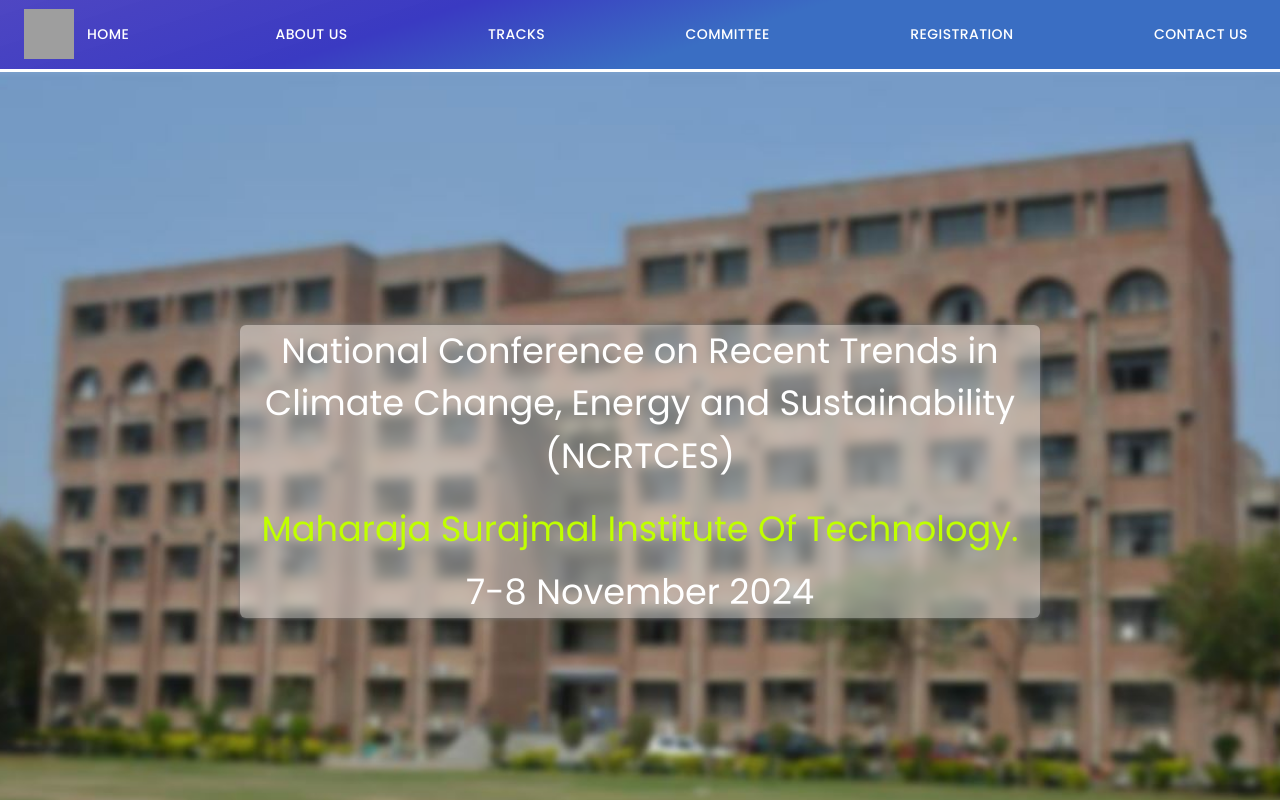
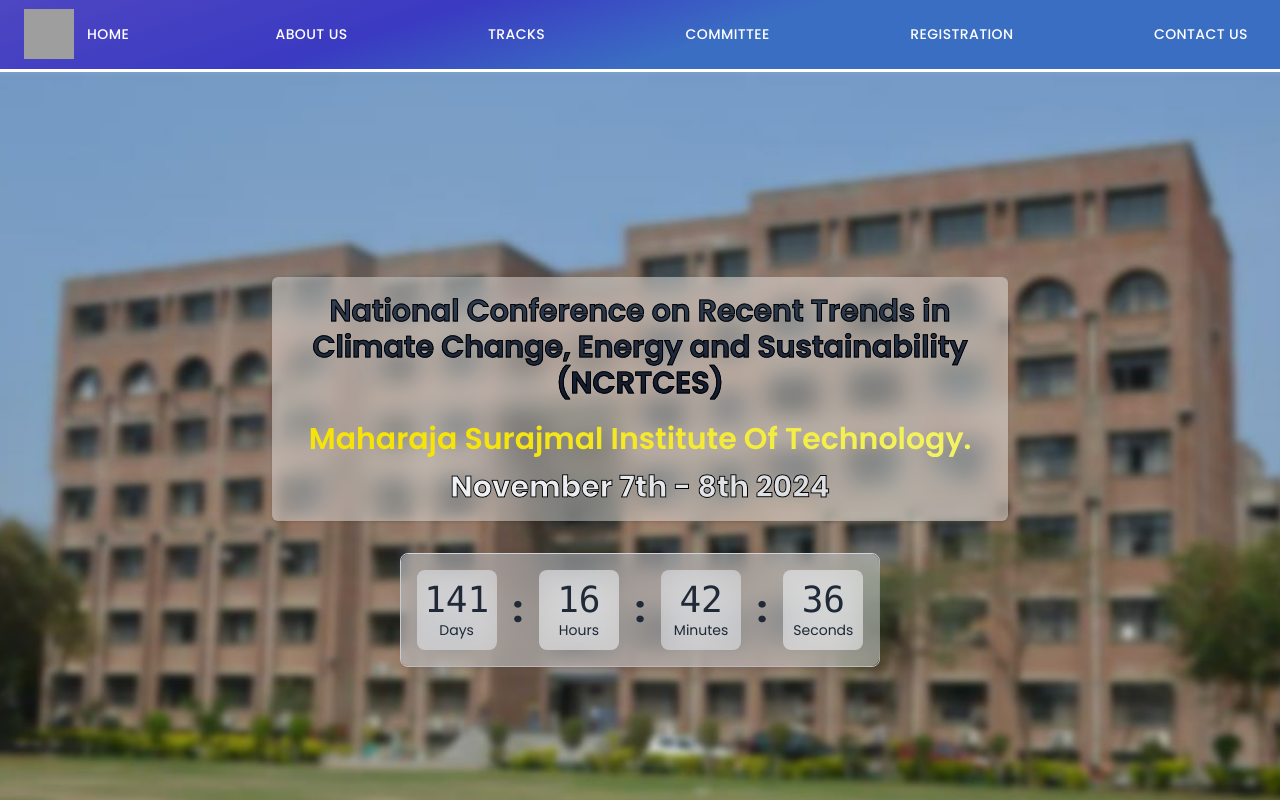
Before and after one commit to c4dr-me/ncrtces-website, a React (Vite) app: page /contact in a window 1280 px wide. Shown: the top 800 px of the page. Built offline with nearby package versions, Linux system fonts and the light colour scheme; grey boxes are pictures that could not be loaded.

Commit message:
added timer

```diff
--- /dev/null
+++ b/components/CountdownTimer.jsx
@@ -0,0 +1,57 @@
+import React, { useState, useEffect } from "react";
+
+const CountdownTimer = ({ targetDate }) => {
+  const calculateTimeLeft = () => {
+    const difference = +new Date(targetDate) - +new Date();
+    let timeLeft = {};
+
+    if (difference > 0) {
+      timeLeft = {
+        days: Math.floor(difference / (1000 * 60 * 60 * 24)),
+        hours: Math.floor((difference / (1000 * 60 * 60)) % 24),
+        minutes: Math.floor((difference / 1000 / 60) % 60),
+        seconds: Math.floor((difference / 1000) % 60),
+      };
+    }
+
+    return timeLeft;
+  };
+
+  const [timeLeft, setTimeLeft] = useState(calculateTimeLeft());
+
+  useEffect(() => {
+    const timer = setTimeout(() => {
+      setTimeLeft(calculateTimeLeft());
+    }, 1000);
+
+    return () => clearTimeout(timer);
+  });
+
+  return (
+  <div className="flex flex-col items-center justify-center h-auto bg-[rgba(255, 255, 255, 0.8)] text-gray-800 border border-gray-300 rounded-lg ">
+    <div className="flex items-center space-x-4 text-2xl p-4 bg-gray-300 rounded-lg shadow-lg bg-opacity-50 backdrop-filter backdrop-blur-lg">
+      <div className="flex flex-col items-center justify-center bg-gray-200 bg-opacity-50 text-gray-800 p-2 rounded-lg w-20 h-20 backdrop-filter backdrop-blur-lg">
+        <span className="font-mono text-4xl">{timeLeft.days || "0"}</span>
+        <span className="text-sm">Days</span>
+      </div>
+      <span className="font-bold text-gray-800 text-4xl flex items-center">:</span>
+      <div className="flex flex-col items-center justify-center bg-gray-100 bg-opacity-50 text-gray-800 p-2 rounded-lg w-20 h-20 backdrop-filter backdrop-blur-lg">
+        <span className="font-mono text-4xl">{timeLeft.hours || "0"}</span>
+        <span className="text-sm">Hours</span>
+      </div>
+      <span className="font-bold text-gray-800 text-4xl flex items-center">:</span>
+      <div className="flex flex-col items-center justify-center bg-gray-200 bg-opacity-50 text-gray-800 p-2 rounded-lg w-20 h-20 backdrop-filter backdrop-blur-lg">
+        <span className="font-mono text-4xl">{timeLeft.minutes || "0"}</span>
+        <span className="text-sm">Minutes</span>
+      </div>
+      <span className="font-bold text-gray-800 text-4xl flex items-center">:</span>
+      <div className="flex flex-col items-center justify-center bg-gray-100 bg-opacity-50 text-gray-800 p-2 rounded-lg w-20 h-20 backdrop-filter backdrop-blur-lg">
+        <span className="font-mono text-4xl">{timeLeft.seconds || "0"}</span>
+        <span className="text-sm">Seconds</span>
+      </div>
+    </div>
+  </div>
+  );
+};
+
+export default CountdownTimer;
--- a/components/MainContent.jsx
+++ b/components/MainContent.jsx
@@ -1,16 +1,27 @@
 import React from 'react'
 import '../src/Main.css'
+import CountdownTimer from '../components/CountdownTimer'
+
 const Main = () => {
+  const targetDate = '2024-11-07T00:00:00'
   return (
-    <div className='main' id='main'>
-        <div className="box">
-            <h1>National Conference on Recent Trends in  Climate Change, Energy and Sustainability (NCRTCES)</h1>
-            <h1 className='name'>Maharaja Surajmal Institute Of Technology.</h1>
-            <h1 style={{marginTop:'10px'}}>7-8 November 2024</h1>
+<div className='main flex flex-col items-center justify-center min-h-screen bg-gray-100 p-4' id='main'>
+<div className="box text-center mb-8 text-white w-full sm:w-[calc(100%-40vw)] text-2xl sm:text-xl md:text-2xl lg:text-3xl bg-white bg-opacity-40 backdrop-blur-md rounded-md shadow p-4">
+        <h1 className='font-semibold bg-gradient-to-t from-slate-900 to-slate-700 bg-clip-text text-transparent text-border event-title text-2xl sm:text-1xl md:text-2xl lg:text-3xl'>
+          National Conference on Recent Trends in Climate Change, Energy and Sustainability (NCRTCES)
+        </h1>
+        <h1 className='name mt-5 font-semibold gradient-text event-subtitle text-2xl sm:text-1xl md:text-2xl lg:text-3xl'>
+          Maharaja Surajmal Institute Of Technology.
+        </h1>
+        <h1 className='mt-3 font-bold bg-gradient-to-r from-slate-50 to-zinc-300 bg-clip-text text-transparent text-border event-date text-2xl sm:text-1xl md:text-2xl lg:text-3xl'>
+          November 7th - 8th 2024
+        </h1>
       </div>
-
+      <div className="timer flex flex-col items-center">
+        <CountdownTimer targetDate={targetDate} />
+      </div>
     </div>
   )
 }
 
-export default Main
+export default Main
--- a/components/footer.jsx
+++ b/components/footer.jsx
@@ -2,7 +2,7 @@ import React from "react";
 
 const footer = () => {
   return (
-
+    <footer className="flex flex-col">
       <div className="google-map">
         <iframe
           src="https://www.google.com/maps/embed?pb=!1m18!1m12!1m3!1d3502.3026434125186!2d77.08987957495634!3d28.620690284619396!2m3!1f0!2f0!3f0!3m2!1i1024!2i768!4f13.1!3m3!1m2!1s0x390d04afb8dbcfe1%3A0xaff19e718be2136b!2sMaharaja%20Surajmal%20Institute%20Of%20Technology!5e0!3m2!1sen!2sin!4v1719752315118!5m2!1sen!2sin"
@@ -14,7 +14,7 @@ const footer = () => {
           referrerpolicy="no-referrer-when-downgrade"
         ></iframe>
       </div>
-
+      </footer>
   );
 };
 
--- a/pages/Contact.jsx
+++ b/pages/Contact.jsx
@@ -7,13 +7,13 @@ const Contact = () => {
       <div className="w-full" id="contact">
         <div className=" bg-white pt-16">
           <div className="pt-16">
-            <h1 className="text-[#c00000] text-center text-3xl font-[600]">
+            <h1 className="text-[#c00000] text-center text-3xl font-[600] ">
               CONTACT US
             </h1>
             <div className="w-48 h-[2px] mx-auto mt-2 bg-[#365372] rounded-xl"></div>
           </div>
           <div className="md:flex  justify-center">
-            <div className="bg-[#f0f0f0] md:w-[25%] m-[5%] pb-[2%] rounded-lg">
+            <div className="bg-[#f0f0f0] md:w-[25%] m-[5%] pb-[2%] rounded-lg transform hover:scale-105 transition-transform duration-200 cursor-pointer">
             <i className="fa-solid fa-location-dot ml-[48%] text-[30px] mt-6 mb-4 text-[#c00000]"></i>
               <div className="text-center text-[21px] font-[500] ">
                 CONFERENCE VENUE
@@ -31,7 +31,7 @@ const Contact = () => {
                 </h1>
               </div>
             </div>
-            <div className="bg-[#f0f0f0] md:w-[25%] m-[5%] pb-[2%] rounded-lg">
+            <div className="bg-[#f0f0f0] md:w-[25%] m-[5%] pb-[2%] rounded-lg transform hover:scale-105 transition-transform duration-300 cursor-pointer">
             <i className="fa-solid fa-phone ml-[48%] text-[30px] mt-6 mb-4 text-[#c00000]"></i>
               <div className="text-center text-[21px] font-[500] ">
                 PHONE NUMBER
--- a/src/Main.css
+++ b/src/Main.css
@@ -1,3 +1,5 @@
+@import url('https://cdnjs.cloudflare.com/ajax/libs/animate.css/4.1.1/animate.min.css');
+
 .main {
     background: url('../college_blur_img.jpg');
     width: 100vw;
@@ -10,18 +12,43 @@
     background-position: center;
 }
 
-.box {
+/* .box {
     color: white;
-    width: 50rem;
-    font-size: 2.2rem;
+    width: calc(100% - 40vw);
+    font-size: 2rem;
     text-align: center;
-    background:rgba(255,255,255,0.4);
-    backdrop-filter: blur(5px);
+    background: rgba(255, 255, 255, 0.4);
+    backdrop-filter: blur(10px);
     border-radius: 6px;
     box-shadow: 0px 0px 5.5px rgb(119, 119, 119);
+    padding: 1rem;
+} */
+
+.text-border {
+    position: relative;
+    color: transparent;
+    -webkit-text-stroke: 1px black;
 }
 
-.name {
-    color: rgb(192 255 0);
-    margin-top: 20px;
+.gradient-text {
+    background: rgb(246, 227, 8);
+    background: linear-gradient(90deg, rgba(246, 227, 8, 1) 26%, rgba(243, 243, 97, 1) 93%);
+    -webkit-background-clip: text;
+    -webkit-text-fill-color: transparent;
 }
+
+.event-title {
+    animation: fadeInDown 1s;
+}
+
+.event-subtitle {
+    animation: fadeInUp 1s;
+}
+
+.event-date {
+    animation: fadeInUp 1.5s;
+}
+
+.timer {
+    animation: fadeIn 2s;
+}
```
